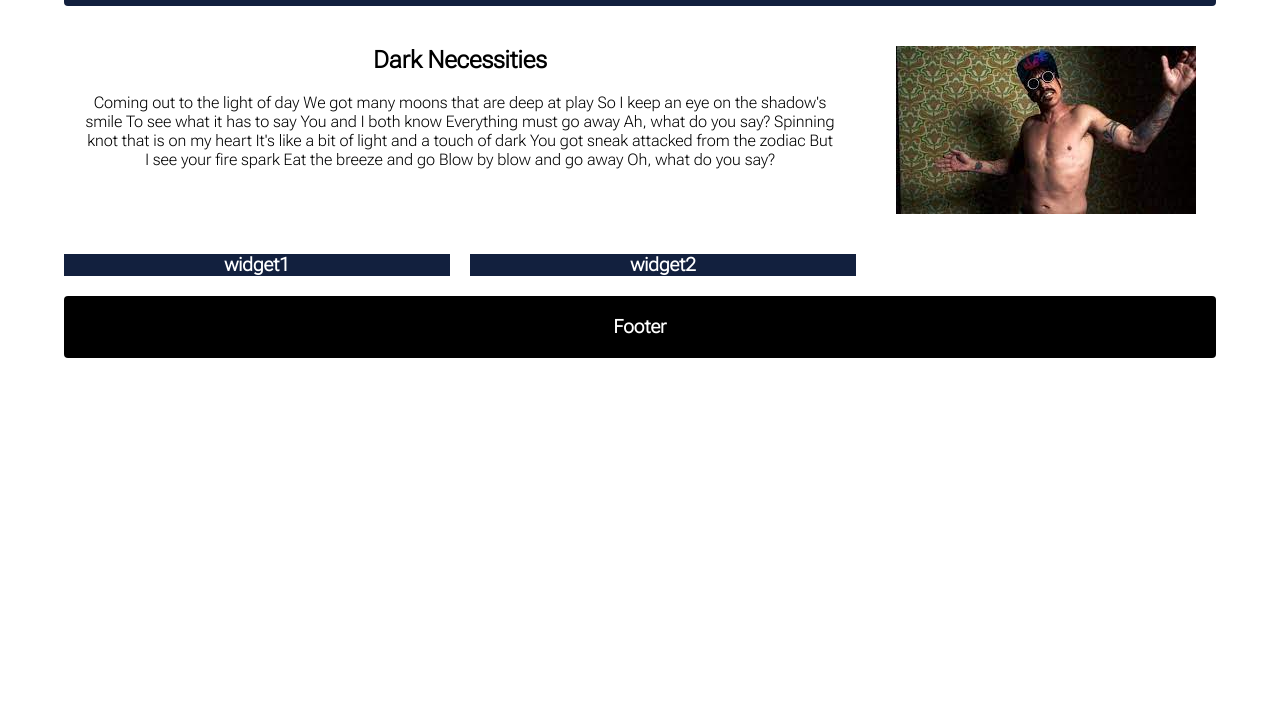
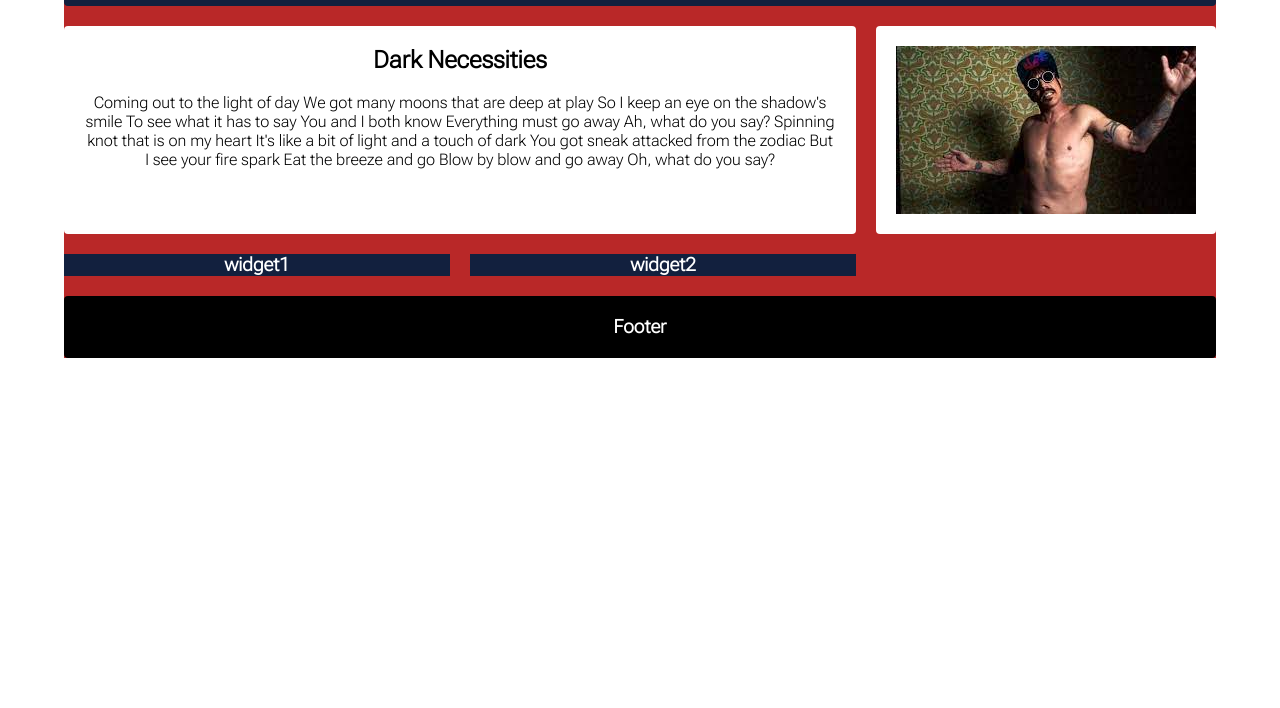
Before and after one commit to JuanCarlosNu/cssgrid, a plain HTML site: page index.html in a window 1280 px wide. Shown: the part 92-800 px from the top of the page. Drawn offline with Linux system fonts and the light colour scheme.

Commit message:
container bakground-color fixed

```diff
--- a/styles.css
+++ b/styles.css
@@ -15,7 +15,7 @@ body {
     margin: 20px auto;
     display: grid;
     grid-gap: 20px;
-    background-color: #bb2a2a
+    background-color: rgb(185, 40, 40);
 
     grid-template-rows: repeat(4, auto);
 
```
